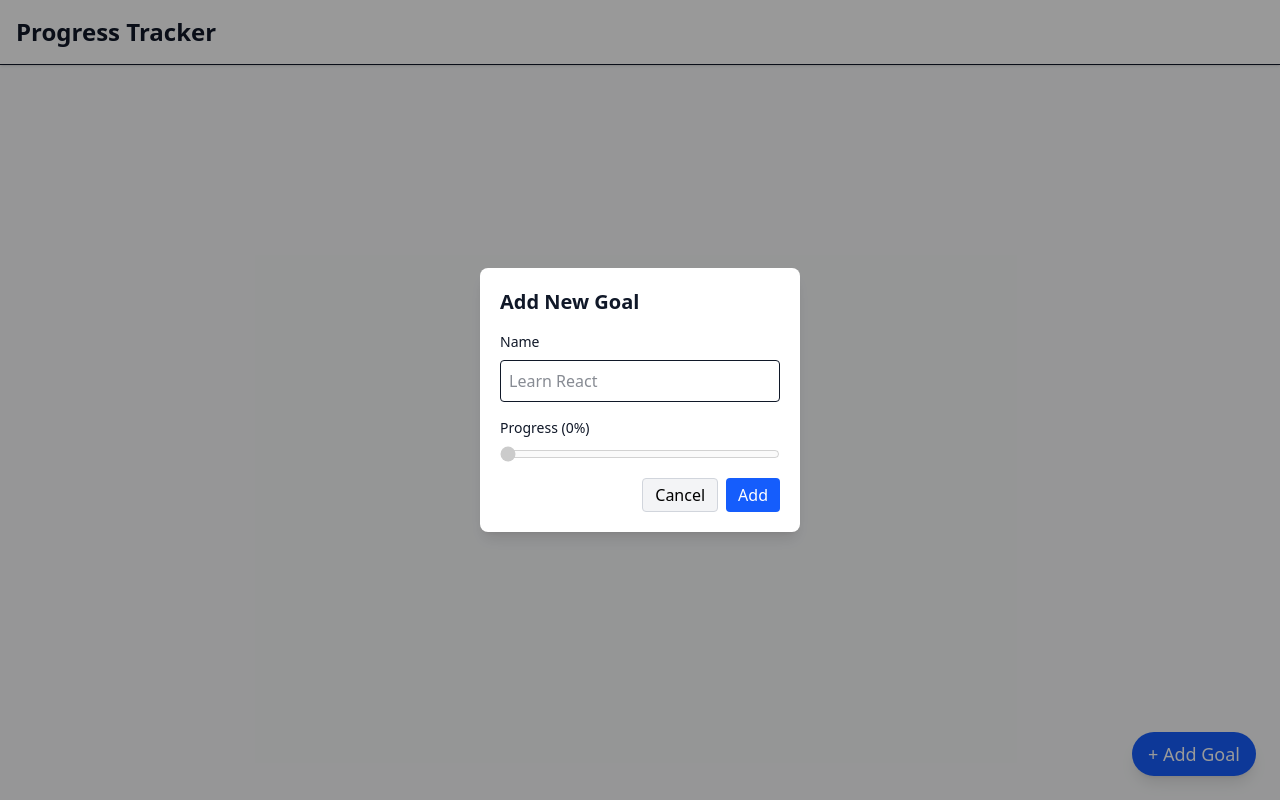
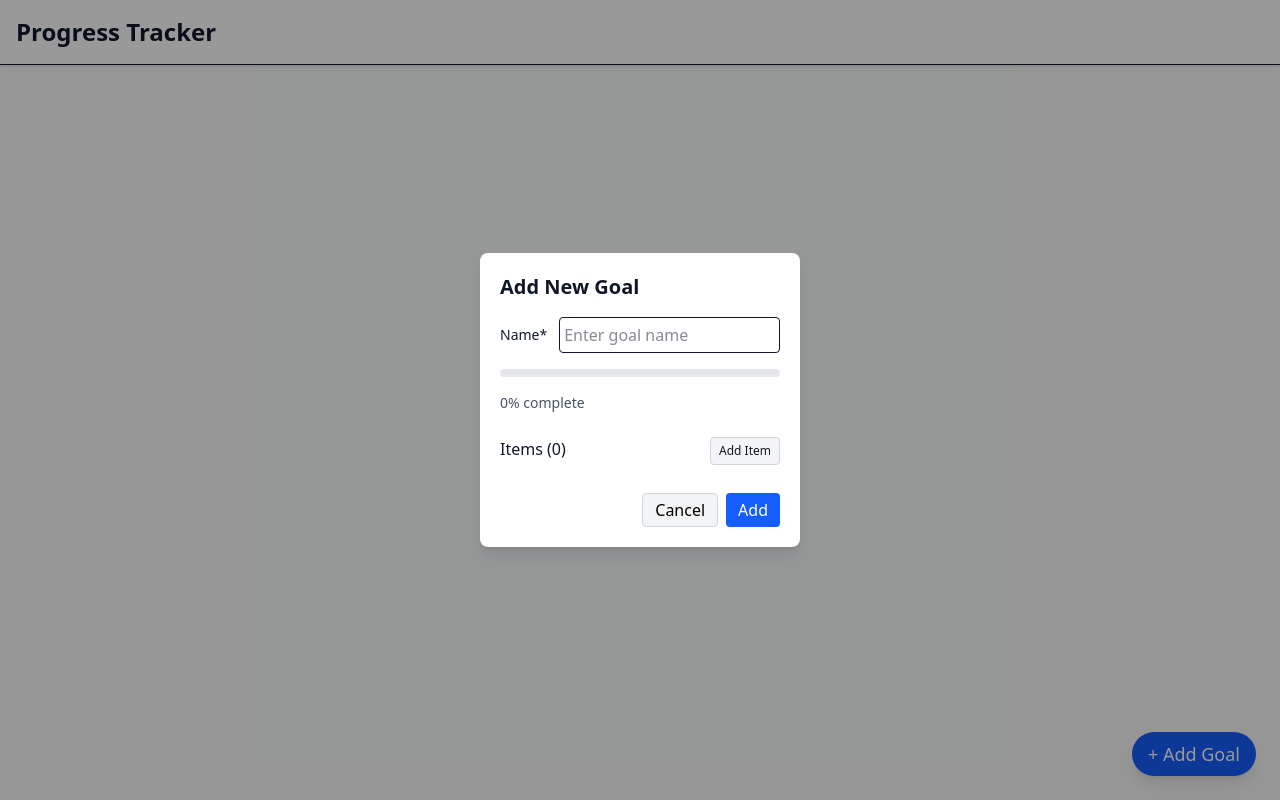
Before and after one commit to leonardo-bravop/progress-tracker, a React (Vite) app: page / in a window 1280 px wide. Both pictures are taken after a click on the button "+ Add Goal". Built offline with nearby package versions, Linux system fonts and the light colour scheme.

Commit message:
Allow creating goals with objectives

```diff
--- a/src/App.tsx
+++ b/src/App.tsx
@@ -21,14 +21,10 @@ export default function App() {
     )
   }
 
-  const addGoal = (name: string) => {
+  const addGoal = (goal: Goal) => {
     setGoals(prev => [
       ...prev,
-      {
-        id: crypto.randomUUID(),
-        name,
-        objectives: []
-      }
+      goal
     ])
   }
 
--- a/src/components/AddGoalModal.tsx
+++ b/src/components/AddGoalModal.tsx
@@ -1,24 +1,66 @@
-import { useState } from "react";
+import { useEffect, useState } from "react";
+import { calculateGoalProgress, progressColor } from "../utils/progress";
+import type { Objective } from "../types/Objective";
+import { ObjectiveItem } from "./ObjectiveItem";
+import type { Goal } from "../types/Goal";
 
 type AddGoalModalProps = {
   isOpen: boolean;
   onClose: () => void;
-  onAdd: (name: string, progress: number) => void;
+  onAdd: (goal: Goal) => void;
 };
 
 export function AddGoalModal({ isOpen, onClose, onAdd }: AddGoalModalProps) {
   const [name, setName] = useState("");
   const [progress, setProgress] = useState(0);
+  const [objectives, setObjectives] = useState<Objective[]>([]);
+
+  useEffect(() => {
+    setProgress(calculateGoalProgress(objectives));
+  }, [objectives]);
 
   if (!isOpen) return null;
 
   const handleSubmit = (e: React.FormEvent) => {
     e.preventDefault();
     if (!name.trim()) return;
-    onAdd(name, progress);
+
+    onAdd({
+      id: crypto.randomUUID(),
+      name,
+      objectives
+    });
+
     setName("");
-    setProgress(0);
+    setObjectives([]);
     onClose();
+  };
+
+  const updateObjective = (
+    objectiveId: string,
+    data: Partial<Objective>
+  ) => {
+    setObjectives(prev => prev.map(obj => {
+       const isTargetObj = obj.id === objectiveId;
+          if (!isTargetObj) return obj;
+          return { ...obj, ...data };
+      })
+    )
+  };
+
+  const addObjective = () => {
+    setObjectives(prev => [
+      ...prev,
+      {
+        id: crypto.randomUUID(),
+        name: `Objective ${prev.length + 1}`,
+        progress: 0,
+      },
+    ]);
+  };
+
+  const deleteObjective = (id: string) => {
+    setObjectives(prev => prev.filter(obj => obj.id !== id));
   };
 
   return (
@@ -30,25 +72,59 @@ export function AddGoalModal({ isOpen, onClose, onAdd }: AddGoalModalProps) {
         <h2 className="text-xl font-bold">Add New Goal</h2>
 
         <div className="flex flex-col gap-2">
-          <label className="text-sm">Name</label>
+          <>
+            <div className="flex justify-between items-center h-9 gap-3">
+                <label className="text-sm">Name*</label>
                 <input
-            className="border p-2 rounded"
+                  required
+                  className="border p-1 rounded h-9 w-full"
                   value={name}
                   onChange={(e) => setName(e.target.value)}
-            placeholder="Learn React"
+                  placeholder="Enter goal name"
                 />
             </div>
 
-        <div className="flex flex-col gap-2">
-          <label className="text-sm">Progress ({progress}%)</label>
-          <input
-            type="range"
-            min={0}
-            max={100}
-            value={progress}
-            onChange={(e) => setProgress(Number(e.target.value))}
-            disabled
+            <div className="my-2 h-2 bg-gray-200 rounded">
+              <div
+                className={`h-full ${progressColor(progress)} rounded transition-all`}
+                style={{ width: `${progress}%` }}
               />
+            </div>
+
+            <div className="flex justify-between">
+              <span className="text-sm text-gray-600">
+                {progress}% complete
+              </span>
+            </div>
+
+            <div className="mt-4">
+              <div className="flex gap-2 justify-between">
+                <div className="flex gap-2 mb-4">
+                  <h4>Items ({objectives.length})</h4>
+                </div>
+
+                <button
+                  type="button"
+                  onClick={addObjective}
+                  className="mb-3 text-xs px-2 py-1 border border-gray-300 rounded bg-gray-100 hover:bg-gray-200 align-top cursor-pointer"
+                >
+                  Add Item
+                </button>
+              </div>
+
+              <div className="flex flex-col gap-4 max-h-55 overflow-y-scroll pr-4">
+                {objectives.map(obj => (
+                  <ObjectiveItem
+                    key={obj.id}
+                    objective={obj}
+                    onUpdate={updateObjective}
+                    onDelete={deleteObjective}
+                    isEditing={true}
+                  />
+                ))}
+              </div>
+            </div>
+          </>
         </div>
 
         <div className="flex justify-end gap-2">
--- a/src/components/ObjectiveItem.tsx
+++ b/src/components/ObjectiveItem.tsx
@@ -40,6 +40,7 @@ export function ObjectiveItem({ objective, onUpdate, onDelete, isEditing }: Obje
 
         {isEditing && onDelete && (
           <button
+            type="button"
             onClick={() => onDelete(objective.id)}
             className="text-sm text-red-600 hover:text-red-800 cursor-pointer"
           >
--- a/src/components/ProgressCard.tsx
+++ b/src/components/ProgressCard.tsx
@@ -82,7 +82,7 @@ export function ProgressCard({ goal, onDelete, onUpdate }: ProgressCardProps) {
           : <h3 className="font-medium text-lg truncate">{goal.name}</h3>
         }
 
-        {editing && onDelete && (
+        {onDelete && (
             <button
               onClick={() => onDelete(goal.id)}
               className="text-red-600 hover:text-red-700 text-lg leading-none cursor-pointer"
```
Lines whose indentation alone changed are shown as unchanged.
